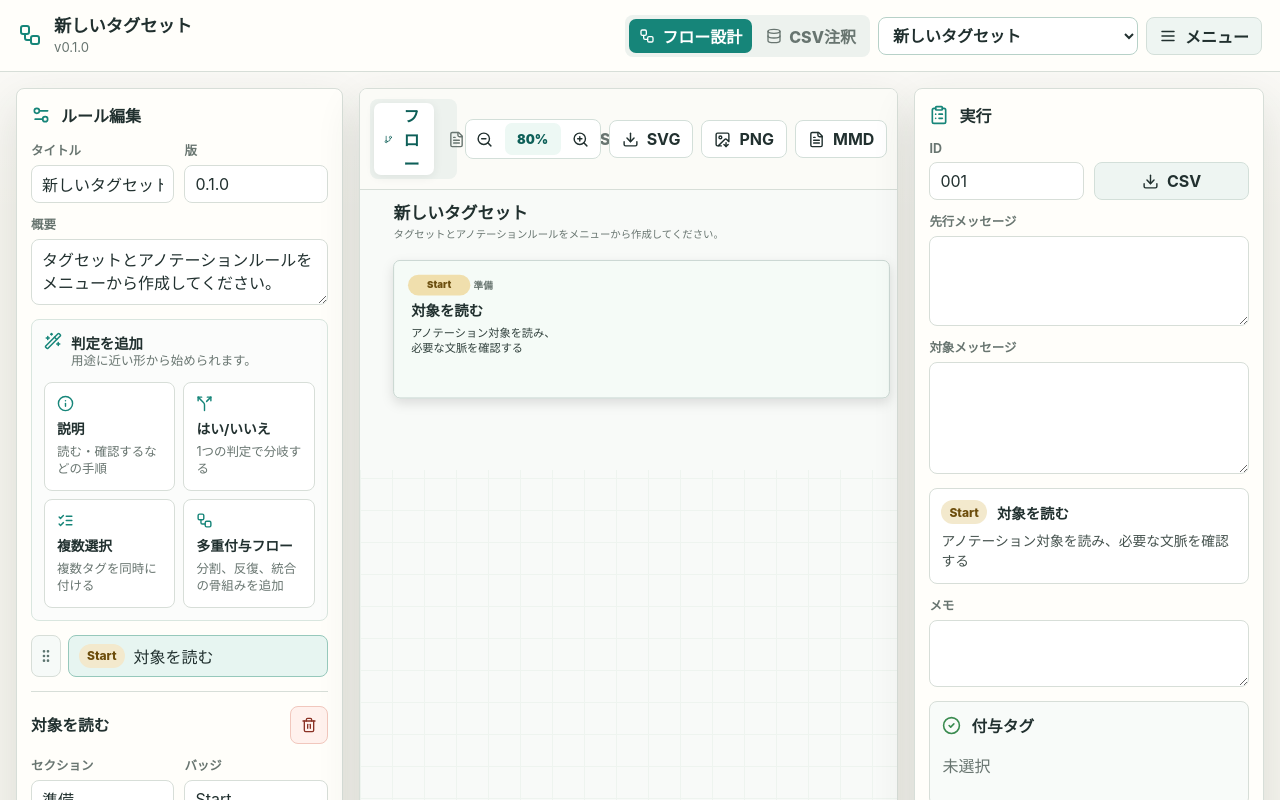
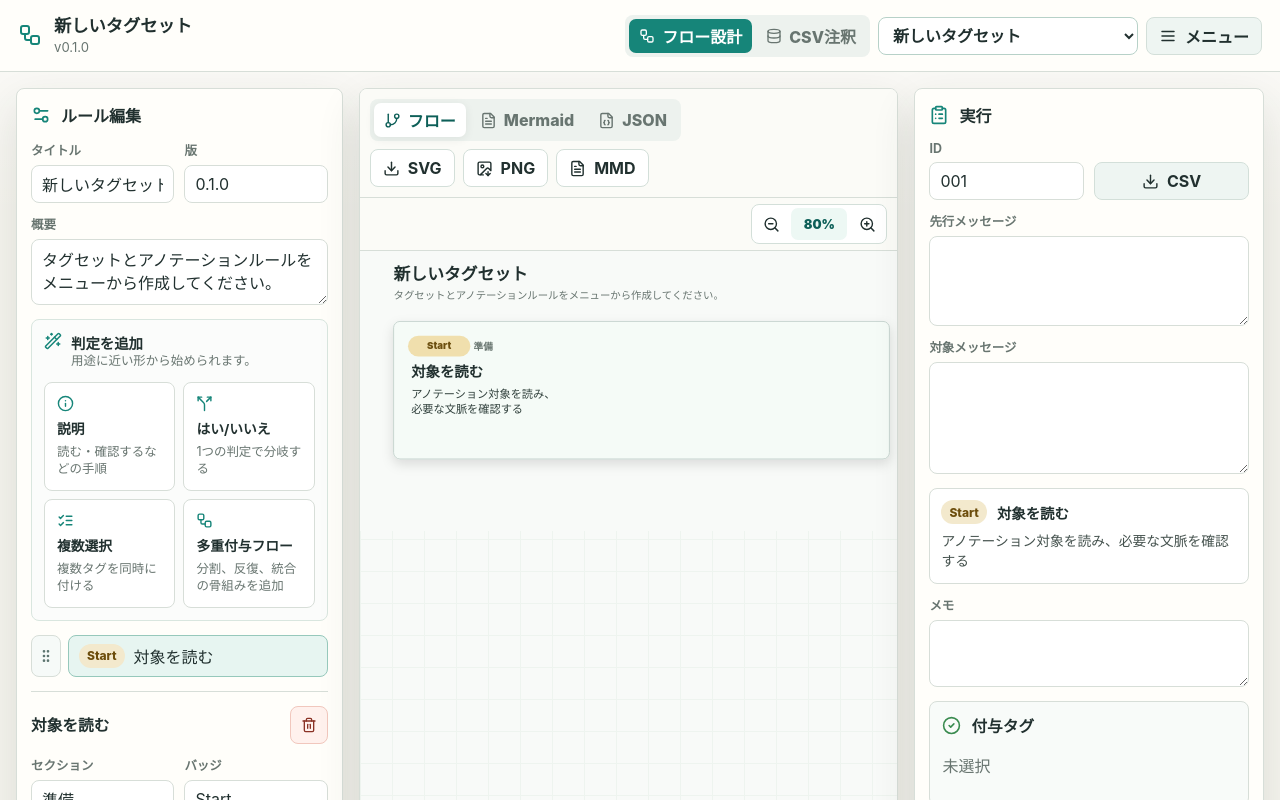
Before and after one commit to sakana0106hry/annotation_flowchart_builder, a React (Vite) app: page / in a window 1280 px wide. Shown: the top 800 px of the page. Built offline with nearby package versions, Linux system fonts and the light colour scheme.

Commit message:
Move flow zoom controls below toolbar

```diff
--- a/src/App.tsx
+++ b/src/App.tsx
@@ -935,39 +935,6 @@ export default function App() {
                 </div>
 
                 <div className="exportButtons">
-                  {centerView === "flow" && (
-                    <div className="zoomControls" aria-label="フロー倍率">
-                      <button
-                        className="iconButton"
-                        type="button"
-                        onClick={() => updateFlowZoom(-FLOW_ZOOM_STEP)}
-                        disabled={flowZoom <= FLOW_ZOOM_MIN}
-                        aria-label="縮小"
-                        title="縮小"
-                      >
-                        <ZoomOut size={17} />
-                      </button>
-                      <button
-                        className="zoomValue"
-                        type="button"
-                        onClick={() => setFlowZoom(0.8)}
-                        aria-label="倍率をリセット"
-                        title="倍率をリセット"
-                      >
-                        {Math.round(flowZoom * 100)}%
-                      </button>
-                      <button
-                        className="iconButton"
-                        type="button"
-                        onClick={() => updateFlowZoom(FLOW_ZOOM_STEP)}
-                        disabled={flowZoom >= FLOW_ZOOM_MAX}
-                        aria-label="拡大"
-                        title="拡大"
-                      >
-                        <ZoomIn size={17} />
-                      </button>
-                    </div>
-                  )}
                   <button className="iconTextButton secondary" type="button" onClick={exportSvg}>
                     <Download size={17} />
                     SVG
@@ -992,6 +959,42 @@ export default function App() {
                   </button>
                 </div>
               </div>
+
+              {centerView === "flow" && (
+                <div className="flowZoomBar">
+                  <div className="zoomControls" aria-label="フロー倍率">
+                    <button
+                      className="iconButton"
+                      type="button"
+                      onClick={() => updateFlowZoom(-FLOW_ZOOM_STEP)}
+                      disabled={flowZoom <= FLOW_ZOOM_MIN}
+                      aria-label="縮小"
+                      title="縮小"
+                    >
+                      <ZoomOut size={17} />
+                    </button>
+                    <button
+                      className="zoomValue"
+                      type="button"
+                      onClick={() => setFlowZoom(0.8)}
+                      aria-label="倍率をリセット"
+                      title="倍率をリセット"
+                    >
+                      {Math.round(flowZoom * 100)}%
+                    </button>
+                    <button
+                      className="iconButton"
+                      type="button"
+                      onClick={() => updateFlowZoom(FLOW_ZOOM_STEP)}
+                      disabled={flowZoom >= FLOW_ZOOM_MAX}
+                      aria-label="拡大"
+                      title="拡大"
+                    >
+                      <ZoomIn size={17} />
+                    </button>
+                  </div>
+                </div>
+              )}
 
               {centerView === "flow" && (
                 <FlowCanvas ruleSet={ruleSet} svgRef={svgRef} zoom={flowZoom} />
--- a/src/styles.css
+++ b/src/styles.css
@@ -99,6 +99,15 @@ button {
   gap: 8px;
 }
 
+.exportButtons,
+.stageToolbar {
+  flex-wrap: wrap;
+}
+
+.exportButtons {
+  justify-content: flex-end;
+}
+
 .modeSwitch {
   padding: 4px;
   border-radius: 8px;
@@ -952,6 +961,15 @@ select:focus {
     linear-gradient(90deg, #eef4ef 1px, transparent 1px),
     #f8faf8;
   background-size: 32px 32px;
+}
+
+.flowZoomBar {
+  min-height: 44px;
+  padding: 6px 10px;
+  border-bottom: 1px solid var(--line);
+  display: flex;
+  justify-content: flex-end;
+  background: #fbfbf7;
 }
 
 .flowSvg {
```
